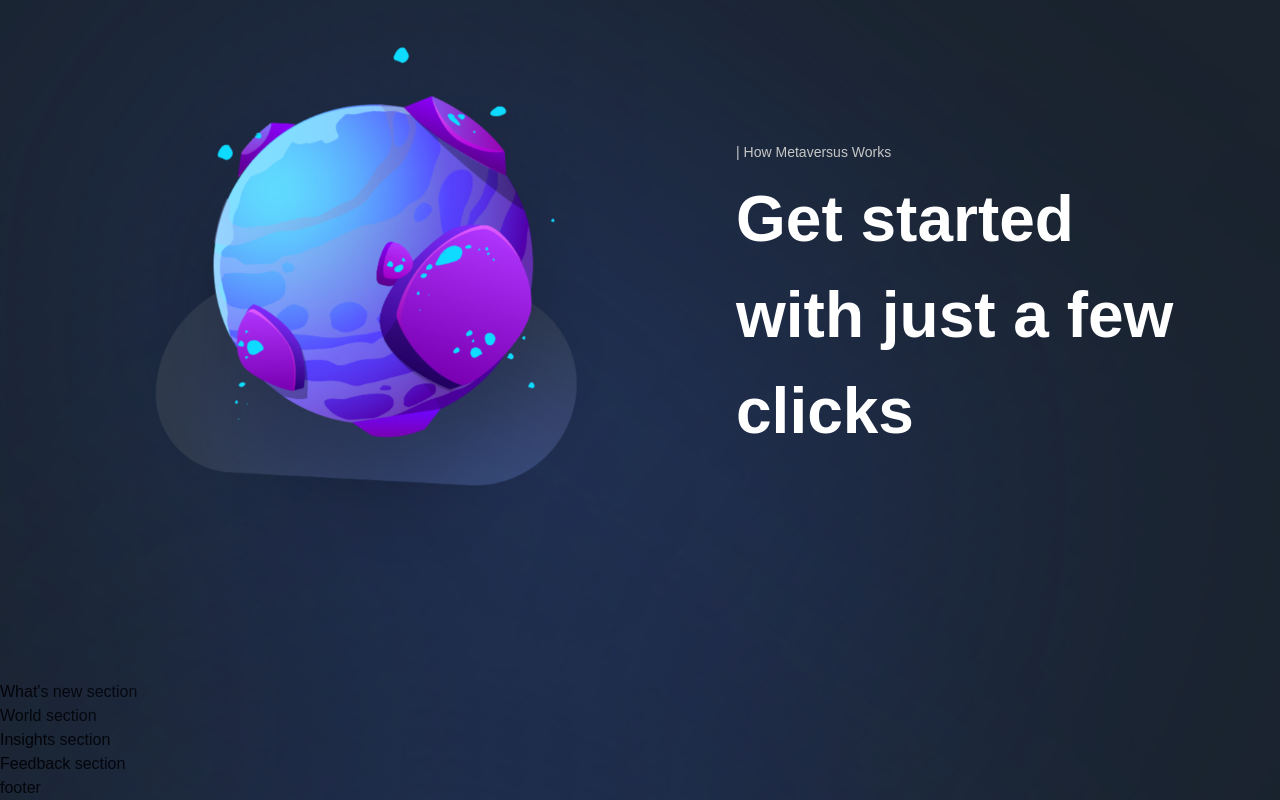
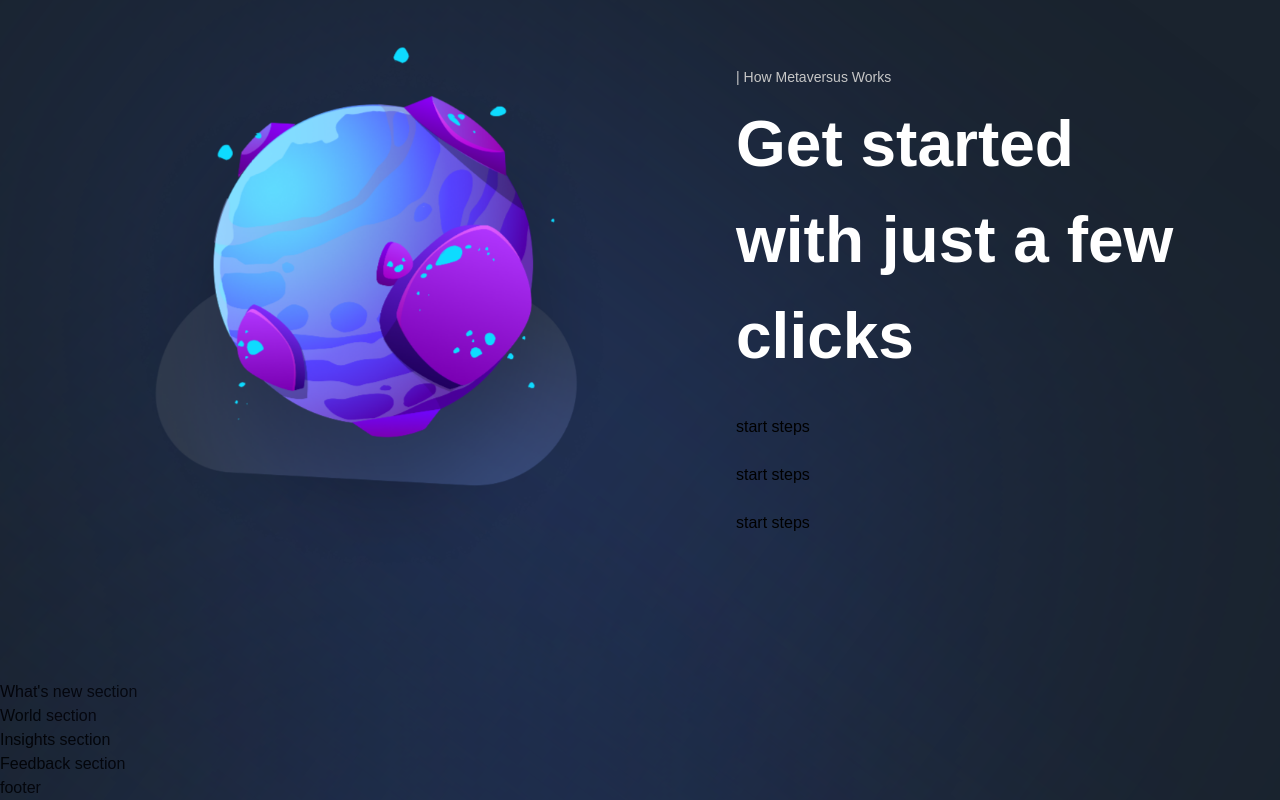
Before and after one commit to Chandrasura25/Metaversus, a Next.js app: page / in a window 1280 px wide. Shown: the part 2734-3534 px from the top of the page. Built offline with nearby package versions, Linux system fonts and the light colour scheme; a web font is replaced by a local one.

Commit message:
get started

```diff
--- a/sections/GetStarted.jsx
+++ b/sections/GetStarted.jsx
@@ -28,6 +28,11 @@
       >
         <TypingText title="| How Metaversus Works" />
         <TitleText title={<>Get started with just a few clicks</>} />
+        <div className="mt-[31px] flex flex-col max-w-[370px] gap-[24px]">
+          {startingFeatures.map((feature, index) => (
+            <StartSteps key={feature} number={index + 1} text={feature} />
+          ))}
+        </div>
       </motion.div>
     </motion.div>
   </section>
```
